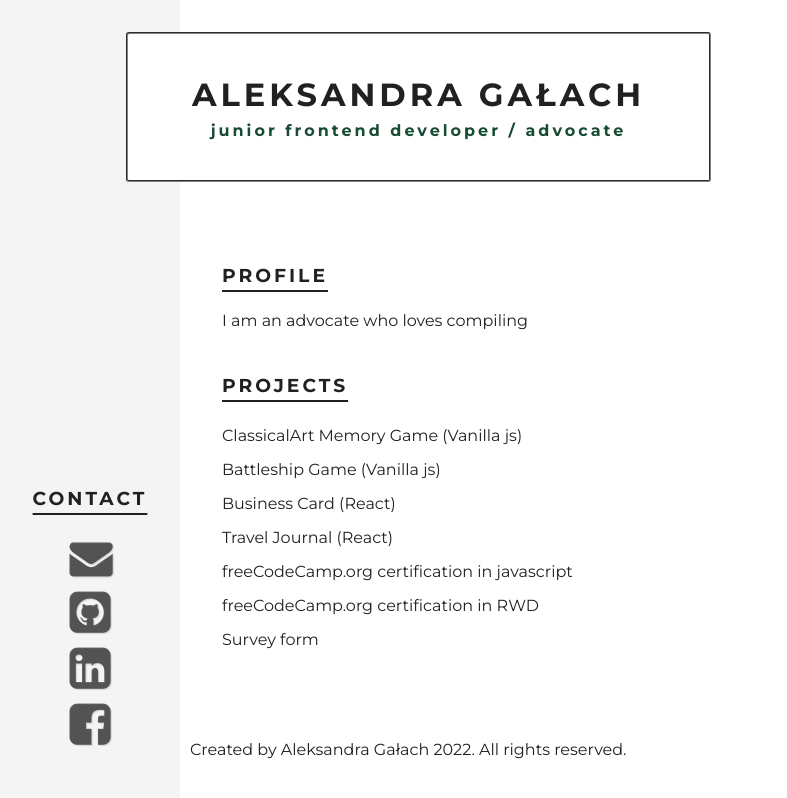
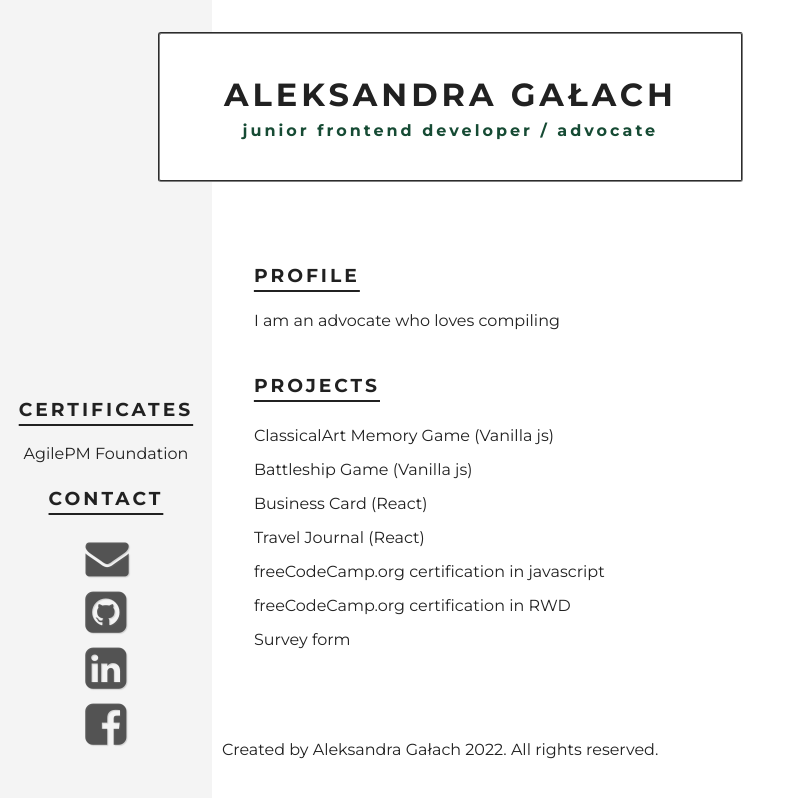
Before and after one commit to Rachelkakoderka/portfolio-cv-style, a React (Create React App) app: page / in a window 1280 px wide. Shown: the whole page, without its empty margins (0-787 px from the left). Built offline with nearby package versions, Linux system fonts and the light colour scheme.

Commit message:
added certificates field

```diff
--- a/src/App.css
+++ b/src/App.css
@@ -107,8 +107,13 @@ a {
     padding-bottom: 3em;
 }
 .menu--header {
-  margin-left: 1em;
-  margin-right: 1em;
+  margin: 1em;
+}
+
+.menu-certificates {
+  display: flex;
+  flex-direction: column;
+
 }
 
 .menu--icons {
@@ -135,6 +140,8 @@ a {
     color: #212121;
     transform: translateY(-5px);
 }
+
+
 
 .welcome {
     grid-column: 2/4;
@@ -192,22 +199,27 @@ h3 {
     margin-bottom: 1em;
 }
 
-.projects--header {
+.project--link {
+    display: block;
+    padding: 5px 0;
 
 }
 
-.project--link {
-    display: block;
-    padding: 5px 0;
+.project--link:hover {
+  border: 5px solid white;
+  font-weight: 700;
 }
+
 
 .projects--tile {
   grid-row: 1/3;
   grid-column: 2/3;
 }
 .footer {
-    /* grid-column:
-    grid-row:  */
+  /* Change */
+    display: flex;
+    flex-direction: column;
+    align-items: flex-end;
 }
 
 .footer-text {
--- a/src/components/Menu.js
+++ b/src/components/Menu.js
@@ -3,40 +3,51 @@ import React from "react";
 export default function Menu() {
   return (
     <nav className="menu">
+      <h3 className="menu--header">CERTIFICATES</h3>
+      <div className="menu-certificates">
+        <a
+          href="https://www.credly.com/badges/a9df6862-1bc6-4984-aced-5d8ed8c64fa0/public_url"
+          target="_blank"
+          className="menu--certificate-link"
+        >
+          AgilePM Foundation
+        </a>
+      </div>
 
       <h3 className="menu--header">CONTACT</h3>
-
       <div className="menu--icons">
-
         <a
-                  href="mailto:ale.galach@gmail.com" target="_blank"
-                  className="menu--contact-link">
+          href="mailto:ale.galach@gmail.com"
+          target="_blank"
+          className="menu--contact-link"
+        >
           <i className="icon-mail-alt"></i>
         </a>
 
         <a
-                  href="https://github.com/Rachelkakoderka" target="_blank"
-                  class="menu--contact-link">
+          href="https://github.com/Rachelkakoderka"
+          target="_blank"
+          class="menu--contact-link"
+        >
           <i className="icon-github-squared"></i>
         </a>
 
         <a
           href="https://www.linkedin.com/mwlite/in/aleksandra-ga%C5%82ach-b9617a8a"
           class="menu--contact-link"
-                  target="_blank">
+          target="_blank"
+        >
           <i className="icon-linkedin-squared"></i>
         </a>
 
         <a
           href="https://www.facebook.com/aleksandra.kowalczyk.311"
           className="menu--contact-link"
-                  target="_blank">
+          target="_blank"
+        >
           <i className="icon-facebook-squared"></i>
         </a>
-
       </div>
-
     </nav>
-    )
-
+  );
 }
--- a/src/components/ProjectLink.js
+++ b/src/components/ProjectLink.js
@@ -4,9 +4,6 @@ export default function ProjectLink(prop){
 
         return (
         <a href={prop.link} target="_blank" className="project--link">
-          {/* <img  src = "assets/logo.PNG"
-                alt = "Rachelka-koderka logo"
-                className="project-img" /> */}
           <p className="project--description">{prop.description}</p>
         </a>
     )
```
Also changed, not shown: 1 other file (tests, documents, lock files or other folders). Lines whose indentation alone changed are shown as unchanged.
